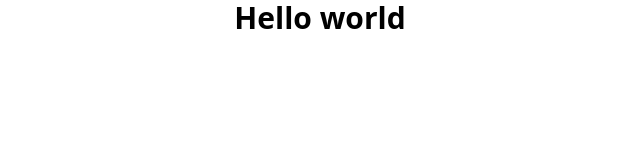
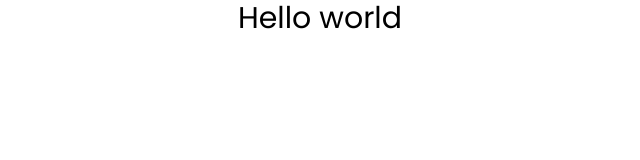
Before and after one commit to Kielx/url-shortener, a React (Create React App) app: page / in a window 1280 px wide. Shown: the top 160 px of the page, without its empty margins (320-960 px from the left). Built offline with nearby package versions, Linux system fonts and the light colour scheme.

Commit message:
Add poppins font style

```diff
--- a/public/index.html
+++ b/public/index.html
@@ -1,14 +1,12 @@
 <!DOCTYPE html>
 <html lang="en">
+
 <head>
   <meta charset="utf-8" />
   <link rel="icon" href="%PUBLIC_URL%/favicon.ico" />
   <meta name="viewport" content="width=device-width, initial-scale=1" />
   <meta name="theme-color" content="#000000" />
-    <meta
-      name="description"
-      content="Web site created using create-react-app"
-    />
+  <meta name="description" content="Web site created using create-react-app" />
   <link rel="apple-touch-icon" href="%PUBLIC_URL%/logo192.png" />
   <!--
       manifest.json provides metadata used when your web app is installed on a
@@ -25,7 +23,11 @@
       Learn how to configure a non-root public URL by running `npm run build`.
     -->
   <title>React App</title>
+  <link rel="preconnect" href="https://fonts.googleapis.com">
+  <link rel="preconnect" href="https://fonts.gstatic.com" crossorigin>
+  <link href="https://fonts.googleapis.com/css2?family=Poppins:wght@100;200;300;400;500;600;700;800;900&display=swap" rel="stylesheet">
 </head>
+
 <body>
   <noscript>You need to enable JavaScript to run this app.</noscript>
   <div id="root"></div>
@@ -40,4 +42,5 @@
       To create a production bundle, use `npm run build` or `yarn build`.
     -->
 </body>
+
 </html>
--- a/src/App.js
+++ b/src/App.js
@@ -1,7 +1,7 @@
 function App() {
   return (
     <div className="App">
-      <h1 className="font-bold text-3xl text-center">Hello world</h1>
+      <h1 className="font-normal text-3xl text-center">Hello world</h1>
     </div>
   );
 }
--- a/tailwind.config.js
+++ b/tailwind.config.js
@@ -1,11 +1,30 @@
 module.exports = {
-  purge: ['./src/**/*.{js,jsx,ts,tsx}', './public/index.html'],
+  purge: ["./src/**/*.{js,jsx,ts,tsx}", "./public/index.html"],
   darkMode: false, // or 'media' or 'class'
   theme: {
+    fontFamily: {
+      sans: [
+        "Poppins",
+        "ui-sans-serif",
+        "system-ui",
+        "-apple-system",
+        "BlinkMacSystemFont",
+        "Segoe UI",
+        "Roboto",
+        "Helvetica Neue",
+        "Arial",
+        "Noto Sans",
+        "sans-serif",
+        "Apple Color Emoji",
+        "Segoe UI Emoji",
+        "Segoe UI Symbol",
+        "Noto Color Emoji",
+      ],
+    },
     extend: {},
   },
   variants: {
     extend: {},
   },
   plugins: [],
-}
+};
```
Lines whose indentation alone changed are shown as unchanged.
